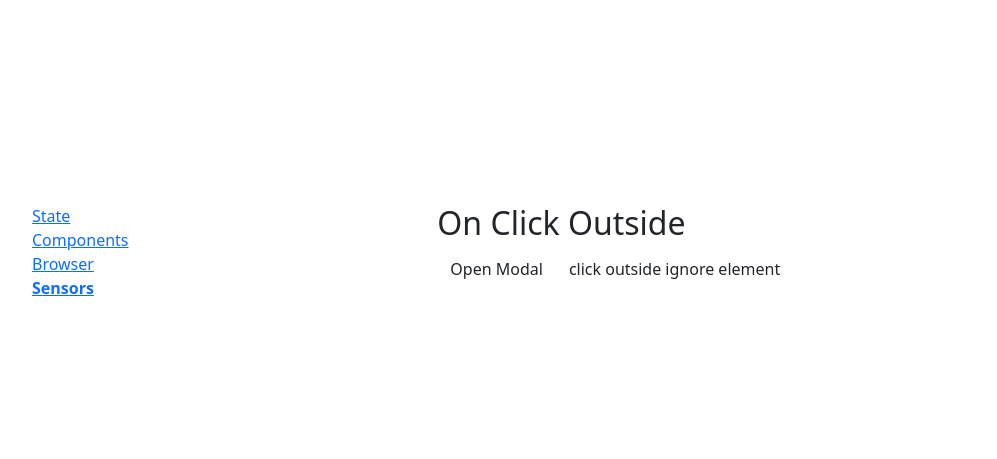
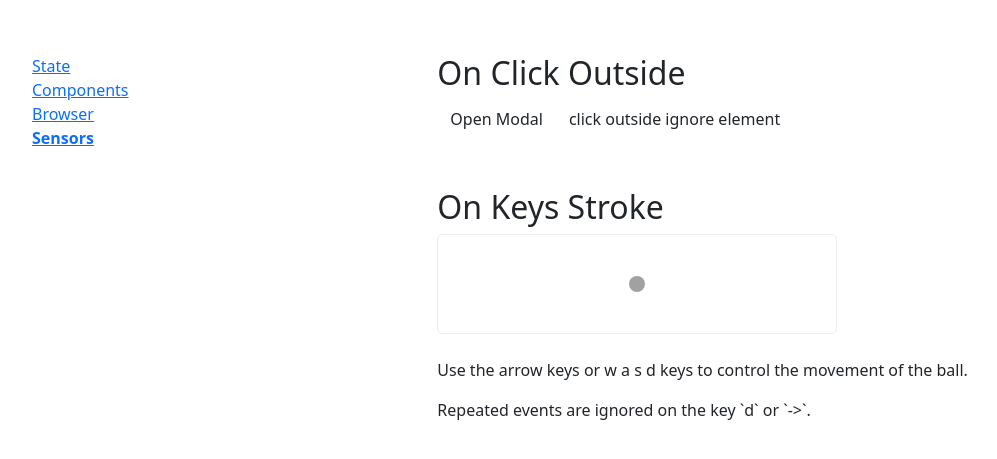
Before and after one commit to UlakhovichKate/vueUse, a Vue app in the folder vueUse/: page /sensors in a window 1280 px wide. Shown: the part 179-638 px from the top of the page, without its empty margins (0-997 px from the left). Built offline with nearby package versions, Linux system fonts and the light colour scheme.

Commit message:
OnKeyStroke.vue

```diff
--- a/vueUse/src/components/ListSensors.vue
+++ b/vueUse/src/components/ListSensors.vue
@@ -1,9 +1,12 @@
 <template>
   <on-click-outside/>
+  <on-key-stroke/>
 </template>
 
 <script setup>
 import OnClickOutside from '../vueUseComponents/OnClickOutside.vue'
+import OnKeyStroke from "../vueUseComponents/OnKeyStroke.vue";
+
 
 </script>
 
--- /dev/null
+++ b/vueUse/src/vueUseComponents/OnKeyStroke.vue
@@ -0,0 +1,57 @@
+<script setup lang="ts">
+import { ref } from 'vue'
+import { onKeyStroke } from '@vueuse/core'
+
+const translateX = ref(0)
+const translateY = ref(0)
+
+onKeyStroke(['w', 'W', 'ArrowUp'], () => {
+  translateY.value -= 10
+})
+
+onKeyStroke(['s', 'S', 'ArrowDown'], () => {
+  translateY.value += 10
+})
+
+onKeyStroke(['a', 'A', 'ArrowLeft'], () => {
+  translateX.value -= 10
+})
+
+onKeyStroke(['d', 'D', 'ArrowRight'], () => {
+  translateX.value += 10
+}, { dedupe: true })
+</script>
+
+<template>
+  <div>
+    <h2>On Keys Stroke</h2>
+    <div class="container m-0 border-base">
+      <div class="ball" :style="{ transform: `translate(${translateX}px, ${translateY}px)` }" />
+    </div>
+    <div class="mt-4">
+      <p>Use the arrow keys or w a s d keys to control the movement of the ball.</p>
+      <p>Repeated events are ignored on the key `d` or `->`.</p>
+    </div>
+  </div>
+</template>
+
+<style scoped>
+.container {
+  display: flex;
+  justify-content: center;
+  align-items: center;
+  width: 100%;
+  max-width: 400px;
+  height: 100px;
+  overflow: hidden;
+  border: 1px solid #a1a1a130;
+  border-radius: 5px;
+}
+
+.ball {
+  width: 16px;
+  height: 16px;
+  background: #a1a1a1;
+  border-radius: 50%;
+}
+</style>
```
